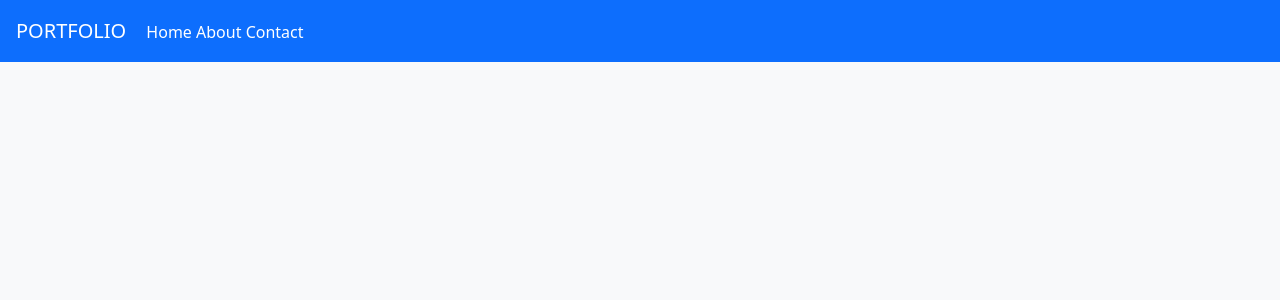
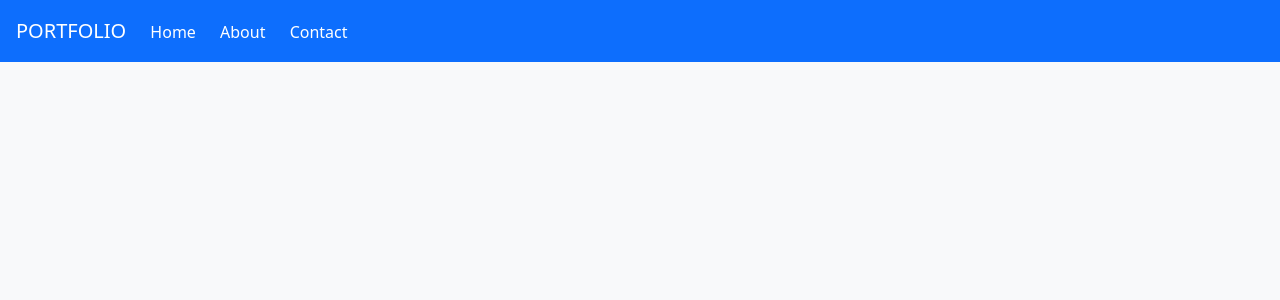
Before and after one commit to dipeshluitel/personal_portfolio, a Django app: page / in a window 1280 px wide. Shown: the top 300 px of the page. Run offline with Django 5.2, Linux system fonts and the light colour scheme.

Commit message:
minor changes made inside mystyle.css

```diff
--- a/personal_portfolio/static/css/mystyle.css
+++ b/personal_portfolio/static/css/mystyle.css
@@ -1,9 +1,9 @@
 .navbar a {
   color: white !important;
   text-decoration: none;
+  margin-right: 20px;
 }
 
 .navbar a:hover {
   color: #000000 !important;
-  text-decoration: underline;
 }
```
